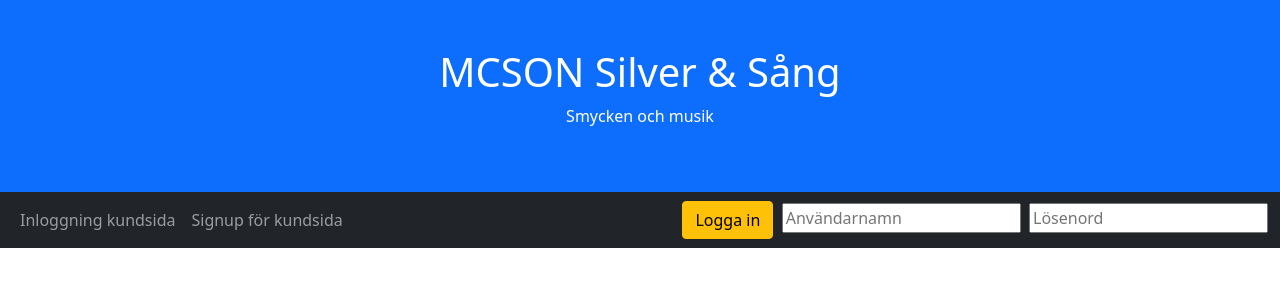
After one commit to matskarlssonfrolund/php, a PHP site: page /header2.php in a window 1280 px wide. The commit adds this page. Shown: the top 300 px of the page. Run offline with PHP 8.4, Linux system fonts and the light colour scheme.

Commit message:
Add files via upload

```diff
--- /dev/null
+++ b/Login_system_new/header2.php
@@ -0,0 +1,71 @@
+<?php
+session_start();
+?>
+
+<!DOCTYPE html>
+<html>
+
+<head>
+    <meta charset="UTF-8">
+    <meta name="description" content="">
+    <meta name="viewport" content="width-device-width, initial-scale=1">
+    <title></title>
+    <link href="https://cdn.jsdelivr.net/npm/bootstrap@5.1.3/dist/css/bootstrap.min.css" rel="stylesheet">
+    <script src="https://cdn.jsdelivr.net/npm/bootstrap@5.1.3/dist/js/bootstrap.bundle.min.js"></script>
+    <link rel="stylesheet" href="css/style1.css">
+</head>
+<body>
+
+
+<header>
+    <div class="p-5 bg-primary text-white text-center">
+        <h1>MCSON Silver & Sång</h1>
+        <p>Smycken och musik</p>
+    </div>
+
+    <nav class="navbar navbar-expand-sm bg-dark navbar-dark">
+        <div class="container-fluid">
+            <?php
+            if (isset($_SESSION['userId'])) {
+                echo '<ul class="navbar-nav">
+                <li class="nav-item">
+                    <a class="nav-link" href="klubbsida1.php">Hemligt innehåll 1</a>
+                </li>
+                <li class="nav-item">
+                    <a class="nav-link" href="klubbsida2.php">Hemligt innehåll 2</a>
+                </li>
+
+
+                <li class="nav-item">
+                    <a class="nav-link" href="Admin/index.admin.php">Adminsida</a>
+                </li>
+            </ul>';
+            } else{
+                echo '<ul class="navbar-nav">
+                <li class="nav-item">
+                    <a class="nav-link" href="includes/login.inc.php">Inloggning kundsida</a>
+                </li>
+                <li class="nav-item">
+                    <a class="nav-link" href="signup.php">Signup för kundsida</a>
+                </li>
+            </ul>';
+                }
+            ?>
+            <?php
+            if (isset($_SESSION['userId'])){
+                echo'<form action="includes/logout.inc.php" method="post" >
+                <button class="btn btn-warning" type="submit" name="logout-submit">Logga ut</button>&nbsp;
+            </form>';
+            }else {
+                echo'<form action="includes/login.inc.php" method="post">
+                <button class="btn btn-warning" type="submit" name="login-submit">Logga in</button>&nbsp;
+                <input type="text" height="" name="mailuid" placeholder="Användarnamn" autocomplete="off" value="">&nbsp;
+                <input type="password" name="pwd" placeholder="Lösenord" autocomplete="off" value="">
+            </form>';
+            }
+            ?>
+
+        </div>
+    </nav>
+
+</header>
```
Also changed, not shown: Login_system_new/header.php (+7 -4 lines).
